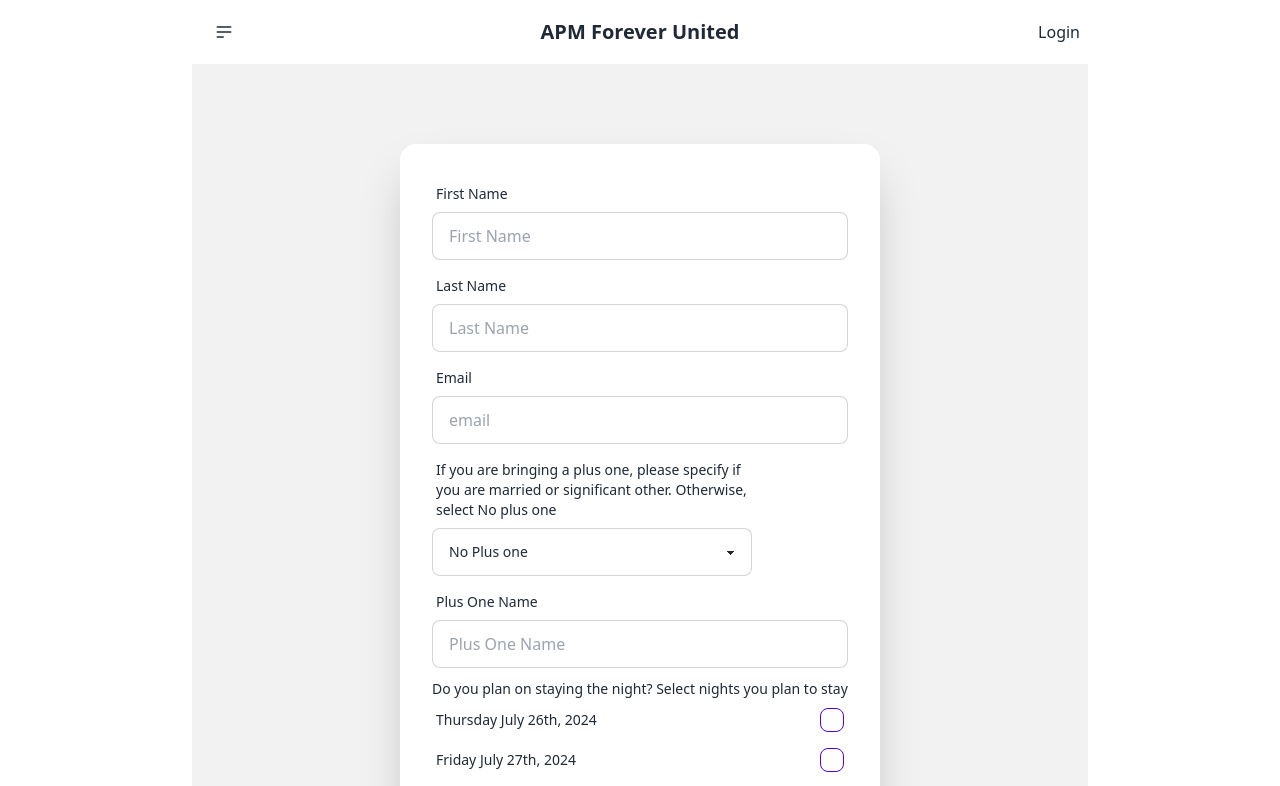
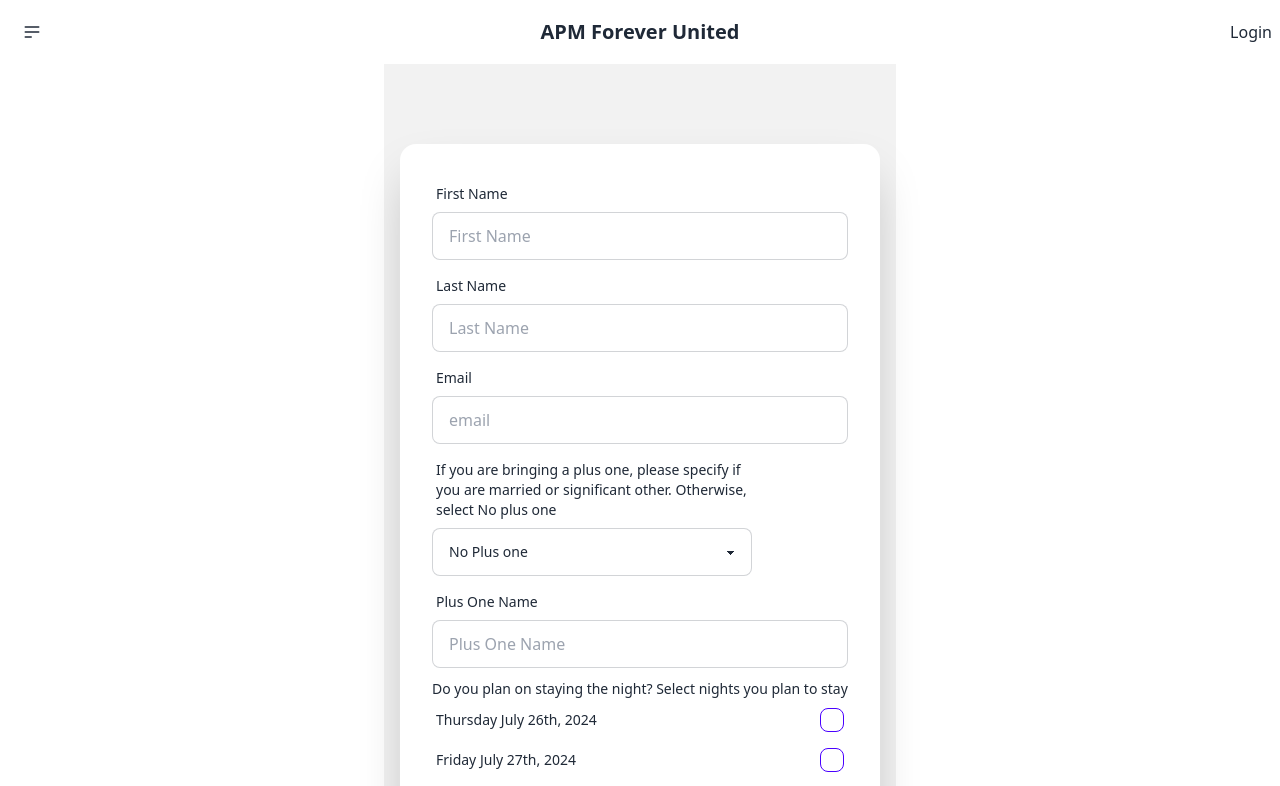
Before and after one commit to mjblessent/apmforeverunited, a React (Vite) app: page /eventregister in a window 1280 px wide. Shown: the top 786 px of the page. Built offline with nearby package versions, Linux system fonts and the light colour scheme; no server answers; the database is empty.

Commit message:
Fix form for mobile

```diff
--- a/src/components/EventReg/EventFormA.tsx
+++ b/src/components/EventReg/EventFormA.tsx
@@ -91,7 +91,7 @@ const EventFormUA = () => {
   };
 
     return(
-    <form onSubmit={handleSubmit}>
+    <form onSubmit={handleSubmit} className="w-fit max-h-fit mx-auto ">
         {error && error}
         <div className="hero min-h-screen bg-base-200">
             <div className="hero-content flex-col ">
--- a/src/components/EventReg/EventFormUA.tsx
+++ b/src/components/EventReg/EventFormUA.tsx
@@ -71,7 +71,7 @@ const EventFormUA = () => {
   };
 
     return(
-    <form onSubmit={handleSubmit}>
+    <form onSubmit={handleSubmit} className="w-fit max-h-fit mx-auto">
         {error && error}
         <div className="hero min-h-screen bg-base-200">
             <div className="hero-content flex-col ">
--- a/src/pages/EventRegister.tsx
+++ b/src/pages/EventRegister.tsx
@@ -11,7 +11,7 @@ const EventRegister = () => {
 
     if(user){
         return(
-            <div className="max-w-4xl mx-auto ">
+            <div className="container mx-auto  ">
                 <Navbar />
                 <EventFormA />
                 <Footer/>
@@ -19,7 +19,7 @@ const EventRegister = () => {
             );
     } else{
         return(
-        <div className="max-w-4xl mx-auto ">
+        <div className="container mx-auto ">
             <Navbar />
             <EventFormUA />
             <Footer/>
```
